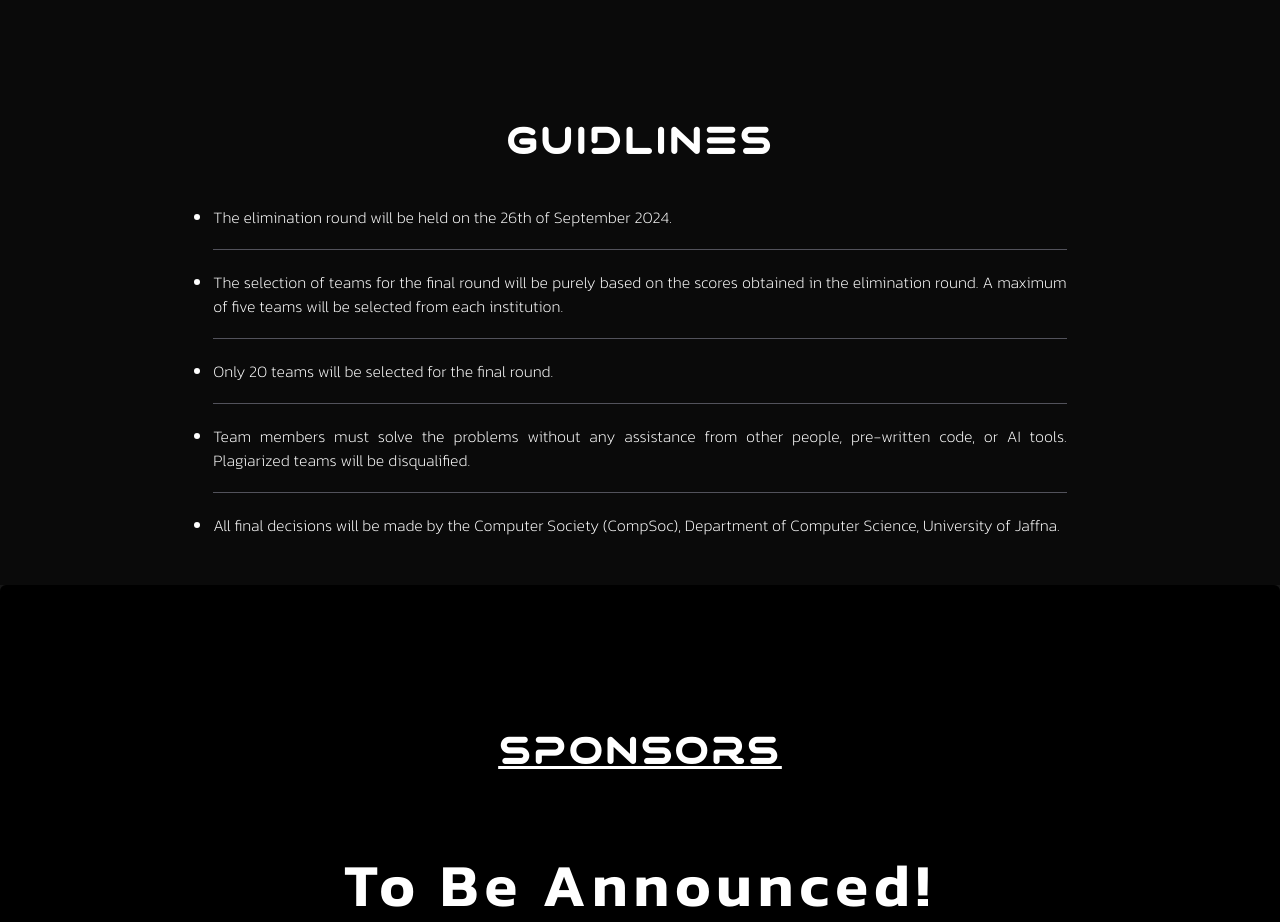
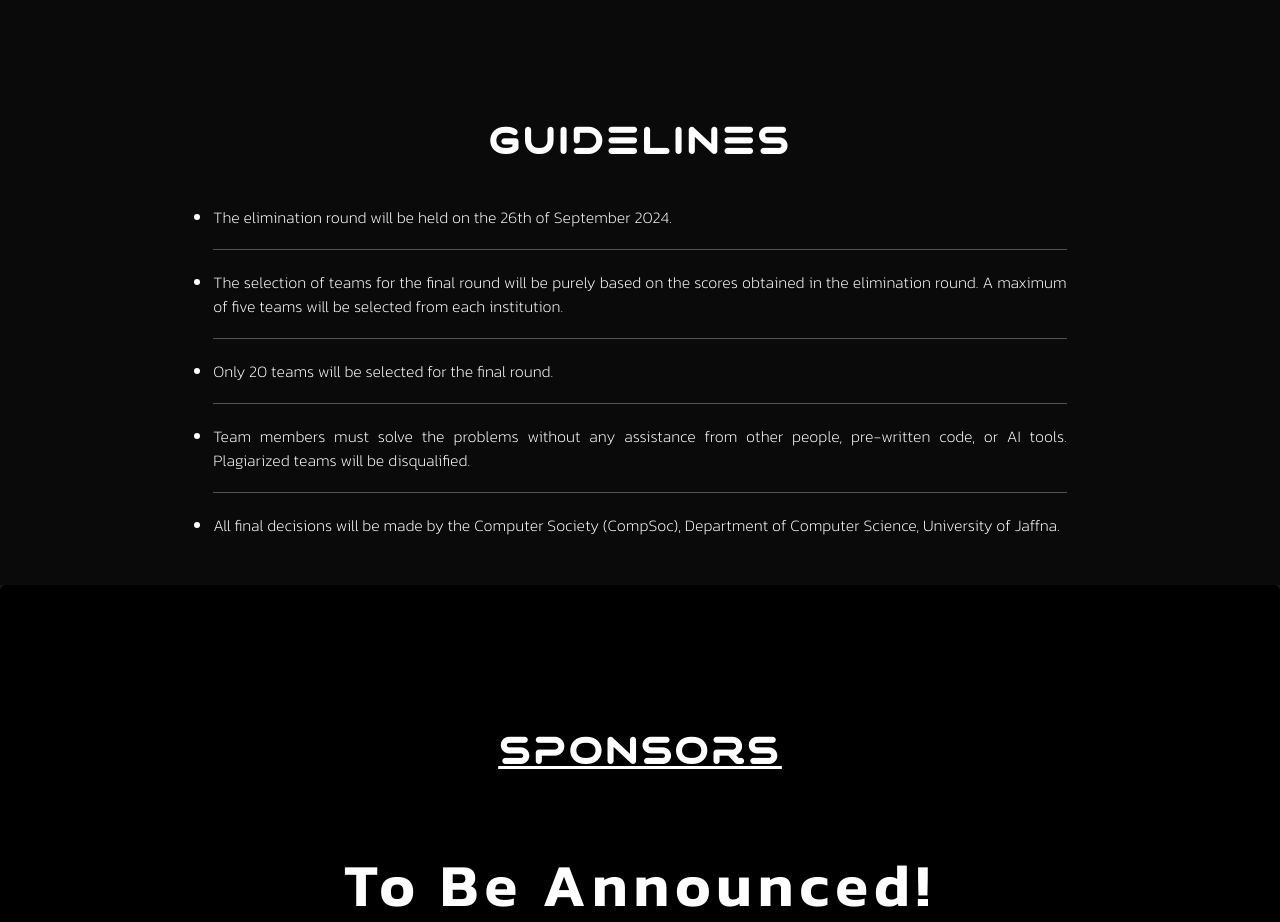
Before and after one commit to RNViththagan/uoj_coders, a Next.js app: page / in a window 1280 px wide. Shown: the part 4700-5622 px from the top of the page. Built offline with nearby package versions, Linux system fonts and the light colour scheme.

Commit message:
Guidelines

```diff
--- a/components/rules-section.tsx
+++ b/components/rules-section.tsx
@@ -8,7 +8,7 @@ const RulesSection = () => {
       className="bg-neutral-950 w-full relative py-12 overflow-hidden"
       id="rules">
       <h1 className="font-varino text-xl lg:text-4xl text-center font-bold text-white uppercase tracking-widest">
-        Guidlines
+        Guidelines
       </h1>
       <ul className="pt-10 w-10/12 lg:w-8/12 h-auto mx-auto 2xl:text-lg flex flex-col gap-y-5 text-white list-disc text-justify">
         <li>
```
